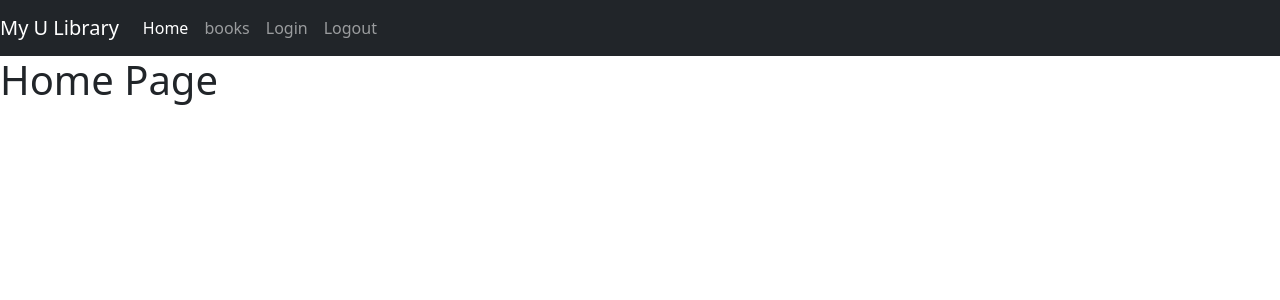
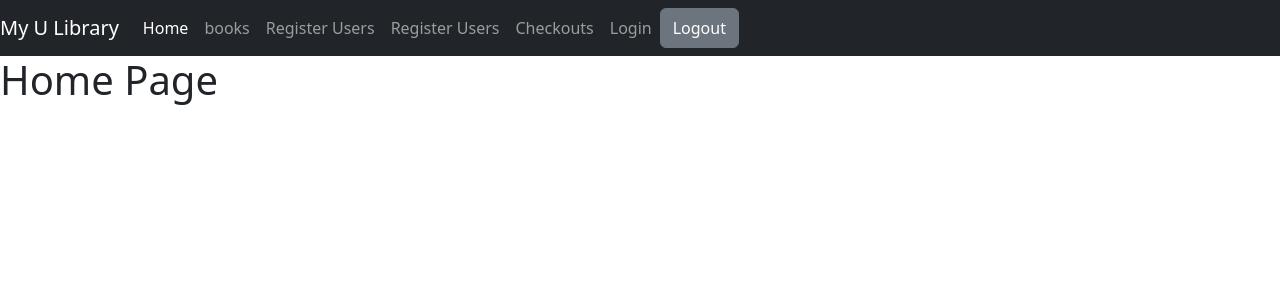
Before and after one commit to erickvh/my-u-library-frontend, a React (Vite) app: page / in a window 1280 px wide. Shown: the top 300 px of the page. Built offline with nearby package versions, Linux system fonts and the light colour scheme; no server answers.

Commit message:
managed errors on loging

```diff
--- a/package.json
+++ b/package.json
@@ -15,7 +15,8 @@
     "react-bootstrap": "^2.5.0",
     "react-dom": "^18.2.0",
     "react-router-bootstrap": "^0.26.2",
-    "react-router-dom": "^6.4.0"
+    "react-router-dom": "^6.4.0",
+    "react-toastify": "^9.0.8"
   },
   "devDependencies": {
     "@types/react": "^18.0.17",
--- a/src/App.jsx
+++ b/src/App.jsx
@@ -1,10 +1,15 @@
 import { useState } from "react";
-import { NavBar } from "./components/NavBar";
+import { Navigation } from "./Navigation";
 import { LoginPage } from "./pages/LoginPage";
+
+import { ToastContainer } from "react-toastify";
+import "react-toastify/dist/ReactToastify.css";
+
 function App() {
   return (
     <div className="App">
-      <NavBar />
+      <ToastContainer />
+      <Navigation />
     </div>
   );
 }
--- /dev/null
+++ b/src/Navigation.jsx
@@ -0,0 +1,26 @@
+import React, { Component } from "react";
+
+import { AuthProvider } from "./auth";
+import { HashRouter, Routes, Route } from "react-router-dom";
+import { HomePage } from "./pages/HomePage";
+import { LoginPage } from "./pages/LoginPage";
+import { Menu } from "./components/Menu";
+
+function Navigation() {
+  return (
+    <HashRouter>
+      <AuthProvider>
+        <Menu />
+
+        <Routes>
+          <Route path="/" element={<HomePage />}></Route>
+          <Route path="/login" element={<LoginPage />} />
+          <Route path="/logout" element={<LoginPage />} />
+          <Route path="/my-books" element={<HomePage />}></Route>
+        </Routes>
+      </AuthProvider>
+    </HashRouter>
+  );
+}
+
+export { Navigation };
--- a/src/auth.jsx
+++ b/src/auth.jsx
@@ -8,16 +8,28 @@ const AuthContext = React.createContext();
 function AuthProvider({ children }) {
   const navigate = useNavigate();
   const [user, setUser] = React.useState(null);
+  const [errors, setErrors] = React.useState(null);
 
-  const login = ({ email, password }) => {
-    axios
-      .post(`${API_URL}/login`, { email: email, password: password })
-      .then((response) => {
-        console.log(response);
-      })
-      .catch((error) => {
-        console.log(error);
+  const login = async ({ email, password }) => {
+    try {
+      setErrors(null);
+      const response = await axios.post(`${API_URL}/login`, {
+        email: email,
+        password: password,
       });
+
+      if (response.status === 200) {
+        setUser(response.data.user);
+        navigate("/");
+      }
+    } catch (error) {
+      console.log("inside login", error.response.data);
+      if (error.response.status === 401) {
+        setErrors(error.response.data);
+      } else if (error.response.status === 422) {
+        setErrors(error.response.data);
+      }
+    }
   };
 
   const logout = () => {
@@ -25,7 +37,7 @@ function AuthProvider({ children }) {
     navigate("/");
   };
 
-  const auth = { user, login, logout };
+  const auth = { user, errors, login, logout };
 
   return <AuthContext.Provider value={auth}>{children}</AuthContext.Provider>;
 }
--- a/src/components/LoginForm.jsx
+++ b/src/components/LoginForm.jsx
@@ -5,49 +5,62 @@ import Row from "react-bootstrap/Row";
 import Col from "react-bootstrap/Col";
 import Container from "react-bootstrap/Container";
 import { useAuth } from "./../auth";
-import React from "react";
+import { useState, useEffect } from "react";
+import { toast } from "react-toastify";
 
 function LoginForm() {
   const auth = useAuth();
-  const [email, setEmail] = React.useState("");
-  const [password, setPassword] = React.useState("");
+  const [email, setEmail] = useState("");
+  const [password, setPassword] = useState("");
 
-  const login = (e) => {
+  const login = async (e) => {
     e.preventDefault();
+    await auth.login({ email, password });
 
-    auth.login({ email, password });
+    console.log(auth);
+
+    if (!auth.errors) {
+      toast.success("Login successful");
+    } else {
+      toast.error(auth.errors.message);
+    }
   };
 
   return (
-    <div>
+    <>
       <Container>
-        <Form>
+        <Form onSubmit={login}>
           <Form.Group className="mb-3" controlId="formBasicEmail">
             <Form.Label>Email address</Form.Label>
             <Form.Control
               type="email"
+              required
               placeholder="Enter email"
               onChange={(e) => setEmail(e.target.value)}
             />
           </Form.Group>
-
+          <Form.Control.Feedback type="invalid">
+            Please Type an email.
+          </Form.Control.Feedback>
           <Form.Group className="mb-3" controlId="formBasicPassword">
             <Form.Label>Password</Form.Label>
             <Form.Control
               type="password"
+              required
               placeholder="Password"
               onChange={(e) => setPassword(e.target.value)}
             />
+            <Form.Control.Feedback type="invalid">
+              Please type your password.
+            </Form.Control.Feedback>
           </Form.Group>
-          <Form.Group className="mb-3" controlId="formBasicCheckbox">
-            <Form.Check type="checkbox" label="Check me out" />
-          </Form.Group>
-          <Button variant="primary" onClick={login}>
+
+          <Button variant="primary" type="submit">
             Submit
           </Button>
         </Form>
       </Container>
-    </div>
+    </>
   );
 }
 
--- /dev/null
+++ b/src/components/Menu.jsx
@@ -0,0 +1,44 @@
+import { routes } from "../routes";
+import {
+  Navbar,
+  NavDropdown,
+  Form,
+  FormControl,
+  Button,
+  Nav,
+} from "react-bootstrap";
+import { LinkContainer } from "react-router-bootstrap";
+import { useAuth } from "./../auth";
+function Menu() {
+  const auth = useAuth();
+  const logout = () => {
+    auth.logout();
+  };
+
+  return (
+    <Navbar bg="dark" variant={"dark"} expand="lg">
+      <Navbar.Brand href="#">My U Library</Navbar.Brand>
+      <Navbar.Toggle aria-controls="navbarScroll" />
+      <Navbar.Collapse id="navbarScroll">
+        <Nav
+          className="mr-auto my-2 my-lg-0"
+          style={{ maxHeight: "100px" }}
+          navbarScroll
+        >
+          {routes.map((route) => {
+            return (
+              <LinkContainer to={route.to} key={route.to}>
+                <Nav.Link key={route.to}>{route.text}</Nav.Link>
+              </LinkContainer>
+            );
+          })}
+          <Button variant="secondary" onClick={logout}>
+            Logout
+          </Button>
+        </Nav>
+      </Navbar.Collapse>
+    </Navbar>
+  );
+}
+
+export { Menu };
--- a/src/components/NavBar.jsx
+++ /dev/null
@@ -1,70 +0,0 @@
-import React, { Component } from "react";
-import {
-  Navbar,
-  NavDropdown,
-  Form,
-  FormControl,
-  Button,
-  Nav,
-} from "react-bootstrap";
-import { LinkContainer } from "react-router-bootstrap";
-import { AuthProvider } from "../auth";
-import { HashRouter, Routes, Route } from "react-router-dom";
-import { HomePage } from "../pages/HomePage";
-import { LoginPage } from "../pages/LoginPage";
-
-function NavBar() {
-  const routes = [];
-  routes.push({
-    to: "/",
-    text: "Home",
-  });
-
-  routes.push({
-    to: "/my-books",
-    text: "books",
-  });
-  routes.push({
-    to: "/login",
-    text: "Login",
-  });
-  routes.push({
-    to: "/logout",
-    text: "Logout",
-  });
-
-  return (
-    <HashRouter>
-      <AuthProvider>
-        <Navbar bg="dark" variant={"dark"} expand="lg">
-          <Navbar.Brand href="#">My U Library</Navbar.Brand>
-          <Navbar.Toggle aria-controls="navbarScroll" />
-          <Navbar.Collapse id="navbarScroll">
-            <Nav
-              className="mr-auto my-2 my-lg-0"
-              style={{ maxHeight: "100px" }}
-              navbarScroll
-            >
-              {routes.map((route) => {
-                return (
-                  <LinkContainer to={route.to} key={route.to}>
-                    <Nav.Link key={route.to}>{route.text}</Nav.Link>
-                  </LinkContainer>
-                );
-              })}
-            </Nav>
-          </Navbar.Collapse>
-        </Navbar>
-
-        <Routes>
-          <Route path="/" element={<HomePage />}></Route>
-          <Route path="/login" element={<LoginPage />} />
-          <Route path="/logout" element={<LoginPage />} />
-          <Route path="/my-books" element={<HomePage />}></Route>
-        </Routes>
-      </AuthProvider>
-    </HashRouter>
-  );
-}
-
-export { NavBar };
--- /dev/null
+++ b/src/routes/index.js
@@ -0,0 +1,32 @@
+const routes = [];
+
+routes.push({
+  to: "/",
+  text: "Home",
+});
+
+routes.push({
+  to: "/my-books",
+  text: "books",
+});
+
+routes.push({
+  to: "/register",
+  text: "Register Users",
+});
+
+routes.push({
+  to: "/users",
+  text: "Register Users",
+});
+
+routes.push({
+  to: "/checkouts",
+  text: "Checkouts",
+});
+routes.push({
+  to: "/login",
+  text: "Login",
+});
+
+export { routes };
```
Also changed, not shown: 1 other file (tests, documents, lock files or other folders).
